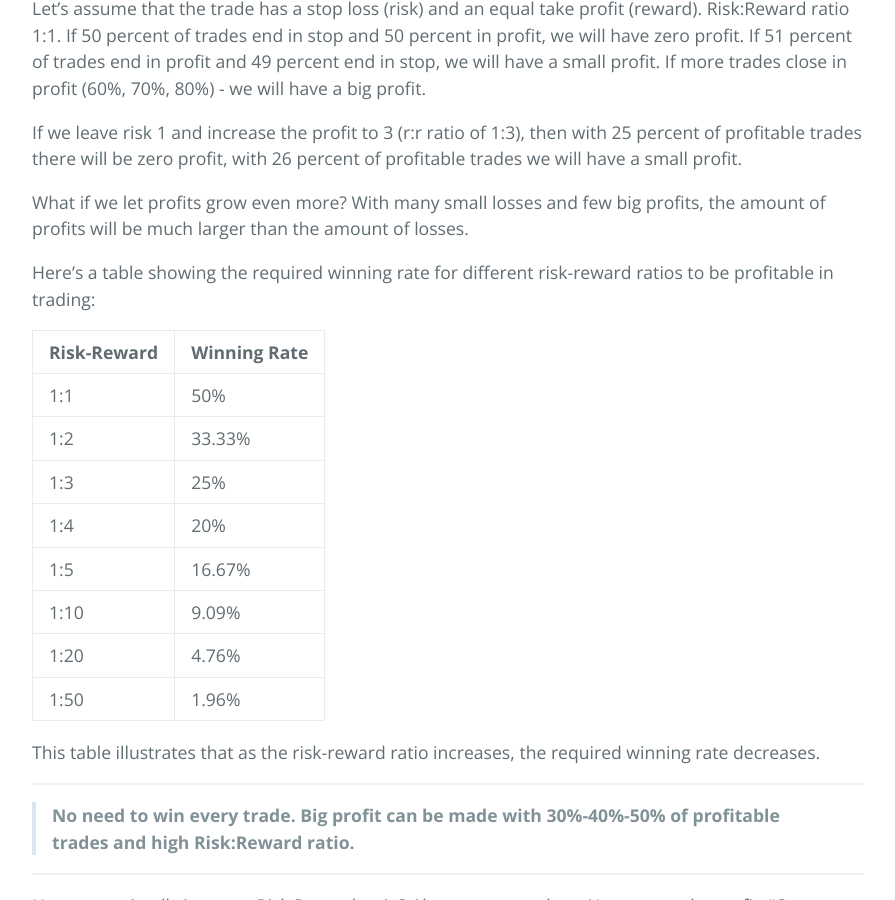
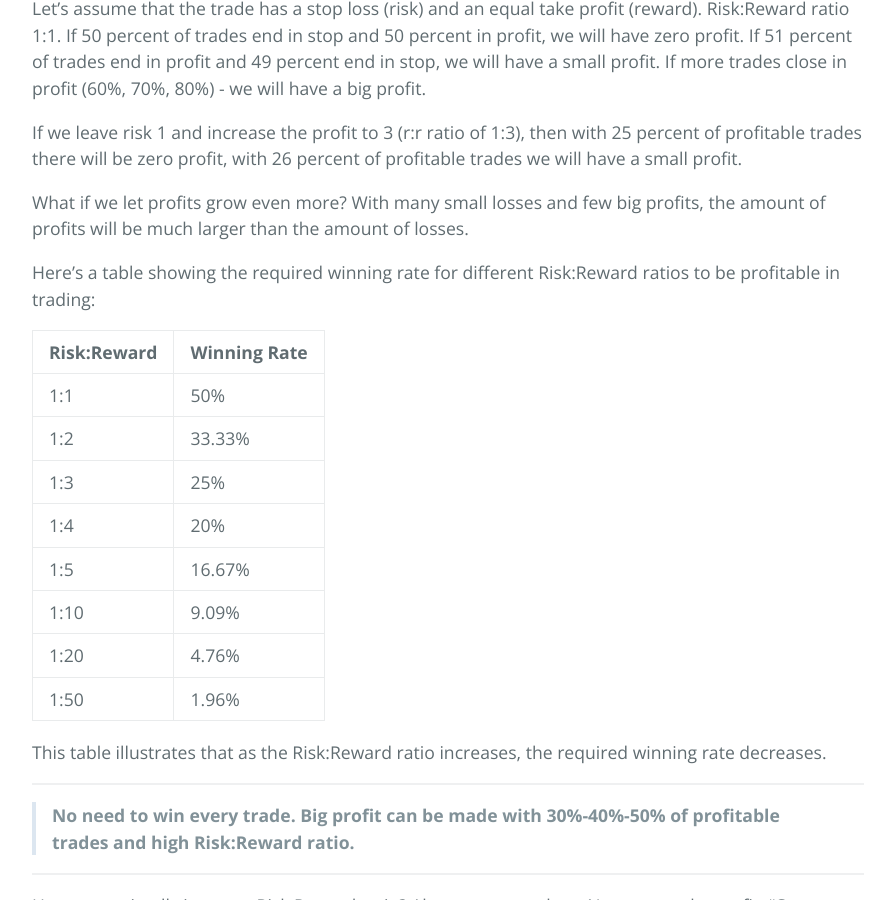
Before and after one commit to sergeyen7/sergeyen7.github.io, a Jekyll site: the page built from index.md, in a window 1280 px wide and 900 px high, scrolled down 7931 px. Shown: the whole window, without its empty margins (192-1087 px from the left). Built offline with Jekyll 4.4.1, drawn with Linux system fonts in a browser that asks for light colours; nearby versions of some CDN libraries.

```diff
--- a/index.md
+++ b/index.md
@@ -254,9 +254,9 @@ If we leave risk 1 and increase the profit to 3 (r:r ratio of 1:3), then with 25
 
 What if we let profits grow even more? With many small losses and few big profits, the amount of profits will be much larger than the amount of losses.
 
-Here's a table showing the required winning rate for different risk-reward ratios to be profitable in trading:
+Here's a table showing the required winning rate for different Risk:Reward ratios to be profitable in trading:
 
-| Risk-Reward | Winning Rate |
+| Risk:Reward | Winning Rate |
 |:------------|:-------------|
 | 1:1         |          50% |
 | 1:2         |       33.33% |
@@ -267,7 +267,7 @@ Here's a table showing the required winning rate for different risk-reward ratio
 | 1:20        |        4.76% |
 | 1:50        |        1.96% |
 
-This table illustrates that as the risk-reward ratio increases, the required winning rate decreases.
+This table illustrates that as the Risk:Reward ratio increases, the required winning rate decreases.
 
 * * *
 
```
